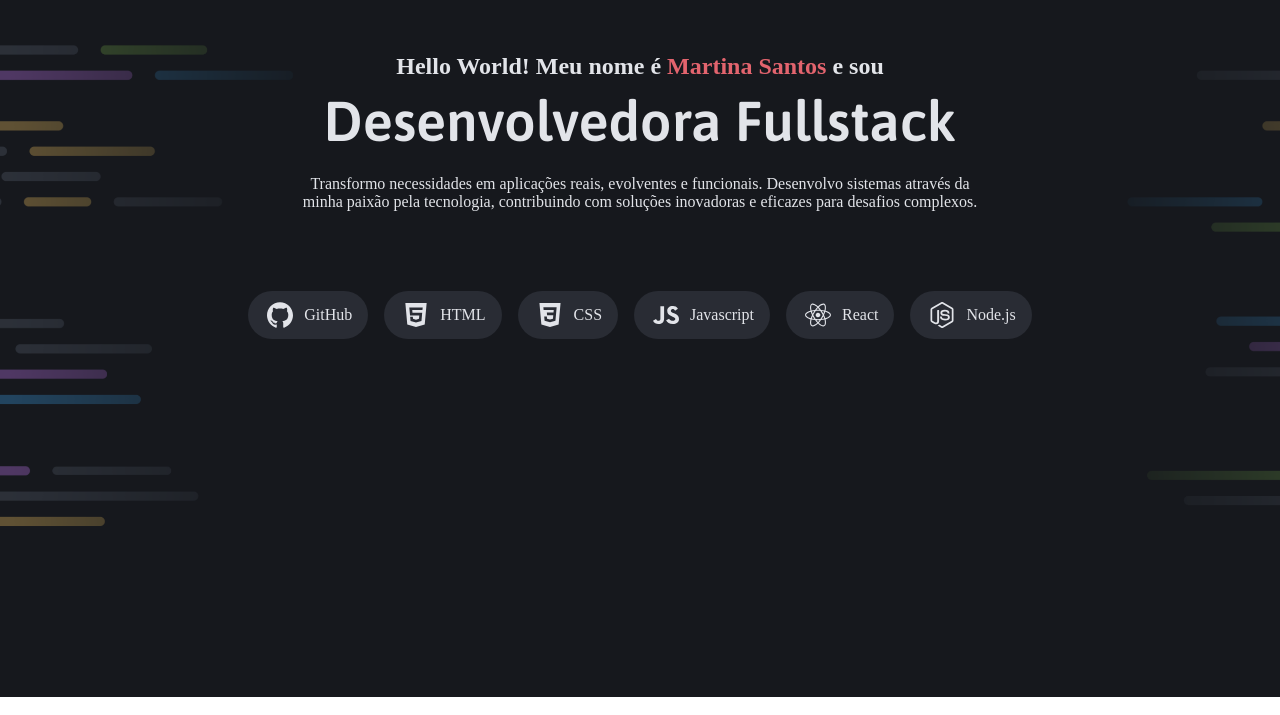
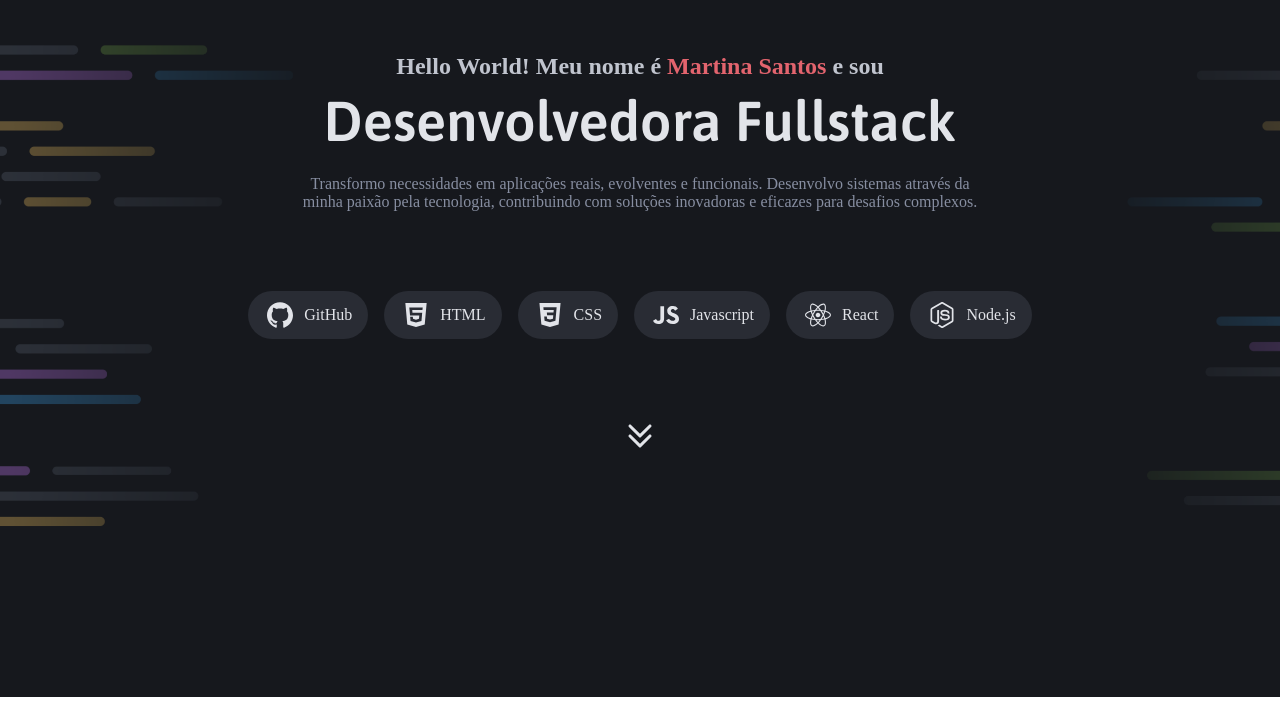
Before and after one commit to LeBrandao/portfolio-dev, a plain HTML site: page index.html in a window 1280 px wide. Shown: the part 85-800 px from the top of the page. Drawn offline with Linux system fonts and the light colour scheme.

Commit message:
fixing arrow intro section

```diff
--- a/index.html
+++ b/index.html
@@ -56,6 +56,9 @@
                     <p>Node.js</p>
                 </div>
             </section>
+            <div class="arrow">
+                <img src="assets/icons/CaretDoubleDown.svg" class="arrow-down" alt="seta">
+            </div>
         </div>
     </header>
 
--- a/styles/global.css
+++ b/styles/global.css
@@ -51,6 +51,7 @@ header {
     & h2 {
         margin-top: 3.5rem;
         margin-bottom: .5rem;
+        color: var(--gray-500);
 
         & span {
             color: var(--red);
@@ -60,6 +61,10 @@ header {
     & h1{
         margin-bottom: 1.25rem;
         font: var(--title-lg);
+    }
+
+    & p {
+        color: var(--gray-400);
     }
 }
 
@@ -89,3 +94,12 @@ img {
     border-radius: 2rem;
     padding: .5rem 1rem;
 }
+
+.arrow {
+    text-align: center;
+
+    & .arrow-down {
+        margin-bottom: 3.75rem;
+        color: var(--gray-400);
+    }
+}
```
